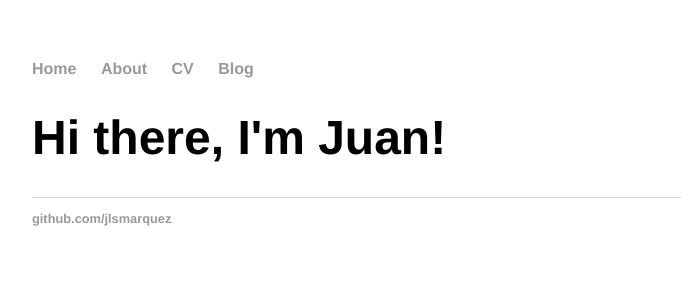
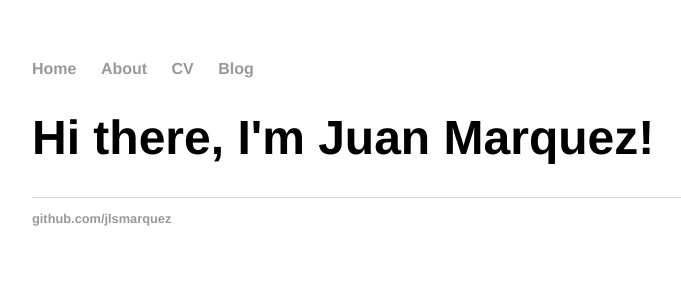
Before and after one commit to jlsmarquez/jlsmarquez.github.io, a Jekyll site: the page built from index.html, in a window 1280 px wide. Shown: the top 300 px of the page, without its empty margins (160-841 px from the left). Built offline with Jekyll 4.4.1, drawn with Linux system fonts in a browser that asks for light colours.

Commit message:
Update index.html
update index.html to use your default layout.

```diff
--- a/index.html
+++ b/index.html
@@ -1,28 +1,7 @@
-<!DOCTYPE html>
-<html>
-	<head>
-		<title>Juan Marquez</title>
-		<!-- link to main stylesheet -->
-		<link rel="stylesheet" type="text/css" href="/css/main.css">
-	</head>
-	<body>
-		<nav>
-    		<ul>
-        		<li><a href="/">Home</a></li>
-	        	<li><a href="/about">About</a></li>
-        		<li><a href="/cv">CV</a></li>
-        		<li><a href="/blog">Blog</a></li>
-    		</ul>
-		</nav>
-		<div class="container">
-    		<div class="blurb">
-        		<h1>Hi there, I'm Juan!</h1>
-    		</div><!-- /.blurb -->
-		</div><!-- /.container -->
-		<footer>
-    		<ul>
-        		<li><a href="https://github.com/jlsmarquez">github.com/jlsmarquez</a></li>
-			</ul>
-		</footer>
-	</body>
-</html>
+---
+layout: default
+title: Juan Marquez
+---
+<div class="blurb">
+	<h1>Hi there, I'm Juan Marquez!</h1>
+</div><!-- /.blurb -->
```
